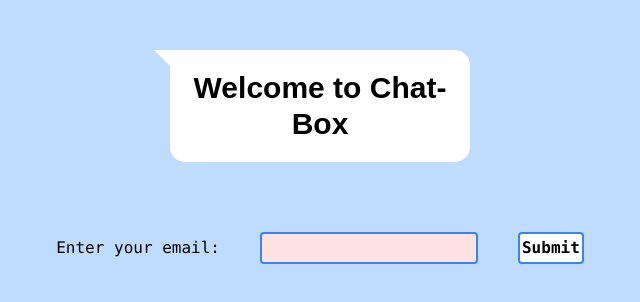
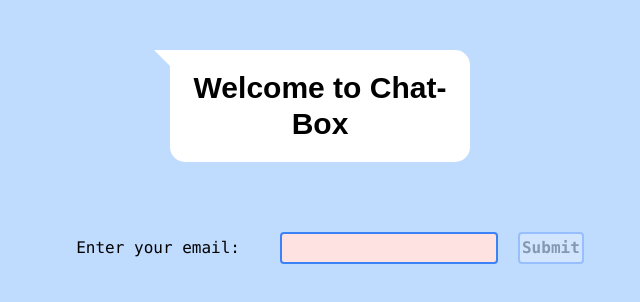
Before and after one commit to louis-burrows/chat-box, a Next.js app: page / in a window 1280 px wide. Shown: the top 302 px of the page, without its empty margins (320-960 px from the left). Built offline with nearby package versions, Linux system fonts and the light colour scheme.

Commit message:
button styles

```diff
--- a/containers/EmailForm.tsx
+++ b/containers/EmailForm.tsx
@@ -4,12 +4,16 @@ import { PointSpreadLoading } from 'react-loadingg';
 
 const Input: React.FC = ({ }): JSX.Element => {
 
-  const [email, updateFormEmail] = useState<string>("")
-  const [inputColor, toggleColor] = useState<string>("bg-red-100")
-  const [messageFromAxios, setAxiosMessage] = useState<string>("")
-  const [fetchInProgress, changeProgressState] = useState<boolean>(false)
-  const showLoader = fetchInProgress ? "block" : "hidden"
+  const [email, updateFormEmail] = useState<string>("");
+  const [inputColor, toggleColor] = useState<string>("bg-red-100");
+  const [messageFromAxios, setAxiosMessage] = useState<string>("");
+  const [fetchInProgress, changeProgressState] = useState<boolean>(false);
 
+  const [buttonDisabled, toggleDisabled] = useState(true);
+  const buttonDisabledStyles = buttonDisabled? "cursor-default opacity-30" : "cursor-pointer opacity-100";
+
+  const showLoader = fetchInProgress ? "block" : "hidden";
+  const validEmail = /^(([^<>()\[\]\\.,;:\s@"]+(\.[^<>()\[\]\\.,;:\s@"]+)*)|(".+"))@((\[[0-9]{1,3}\.[0-9]{1,3}\.[0-9]{1,3}\.[0-9]{1,3}])|(([a-zA-Z\-0-9]+\.)+[a-zA-Z]{2,}))$/;
 
     const sendEmail = async () => {
     changeProgressState(true);
@@ -38,13 +42,16 @@ const Input: React.FC = ({ }): JSX.Element => {
 
 
   useEffect(() => {
-    if (email) {
+    if (validEmail.test(email)) {
+      toggleDisabled(false);
       toggleColor("bg-green-100");
       setAxiosMessage("");
     } else {
       toggleColor("bg-red-100");
+      toggleDisabled(true);
     }
   }, [email]);
+
 
 
   return (
@@ -59,7 +66,7 @@ const Input: React.FC = ({ }): JSX.Element => {
 
         <input
           className={`${inputColor} m-5 border-solid border-2 border-blue-500 rounded p-0.5`}
-          type="text"
+          type="email"
           name="addEmail"
           id="addEmail"
           value={email}
@@ -67,8 +74,9 @@ const Input: React.FC = ({ }): JSX.Element => {
         />
 
         <button
+          disabled={buttonDisabled}
           onClick={() => sendEmail()}
-          className="m-5 rounded border-solid border-2 border-blue-500 p-0.5 bg-white font-bold"
+          className={`${buttonDisabledStyles} rounded border-solid border-2 border-blue-500 p-0.5 bg-white font-bold`}
         >
           Submit
         </button>
@@ -76,7 +84,7 @@ const Input: React.FC = ({ }): JSX.Element => {
         <p>{messageFromAxios}</p>
 
         <div className={`${showLoader}`}>
-          <PointSpreadLoading color="#bbadb5" size="large"/>
+          <PointSpreadLoading color="#eeeeee" size="large"/>
         </div>
 
       </div>
--- a/pages/api/users/create.ts
+++ b/pages/api/users/create.ts
@@ -26,7 +26,7 @@ const CreateUser: CreateUser = async (req, res) => {
   //if the post failed, or a post was made but it was not an email, then send out a error code of 400, and a response of status and message below
   if (method !== 'POST' || !email) {
     res.statusCode = 400
-    res.json({ status: 'fail', message: "The email verification did not succeed" })
+    res.json({ status: 'fail', message: "Please try again, no email was sent" })
   }
 
   //if an email was posted, then look through the users and find the first instance of where the email matches the one sent
@@ -79,11 +79,11 @@ const CreateUser: CreateUser = async (req, res) => {
     }
     //this is the successful return from the above working
     res.statusCode = 200
-    res.json({ status: 'success', message: "The email verification was successful, please check your email" })
+    res.json({ status: 'success', message: "A verification email has been sent to the provided details" })
   } catch {
     //this is the return from it not working for some other reason
     res.statusCode = 400
-    res.json({ status: 'fail', message: "The email verification did not succeed" })
+    res.json({ status: 'fail', message: "Please try again, no email was sent" })
   }
 }
 
```
